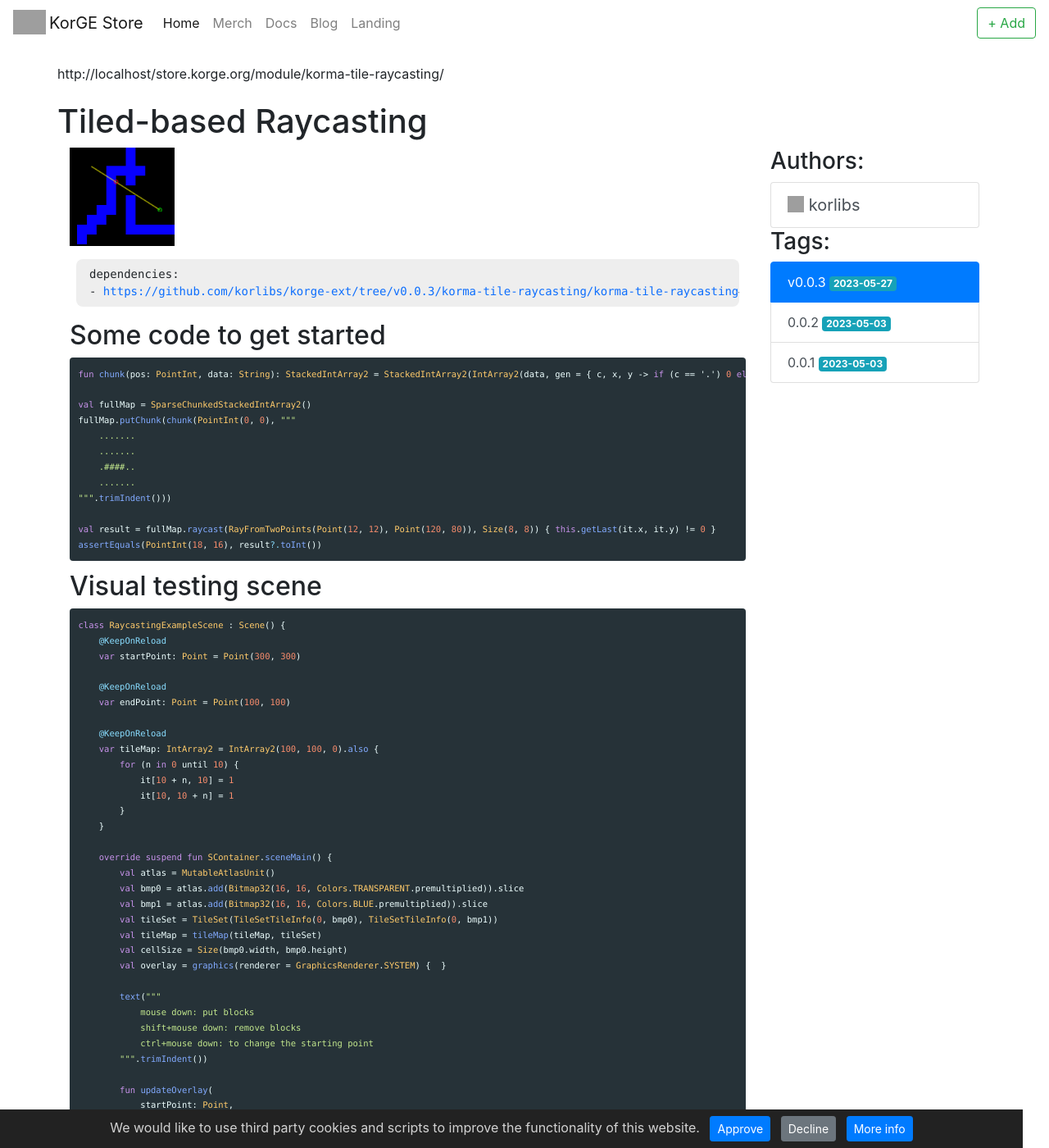
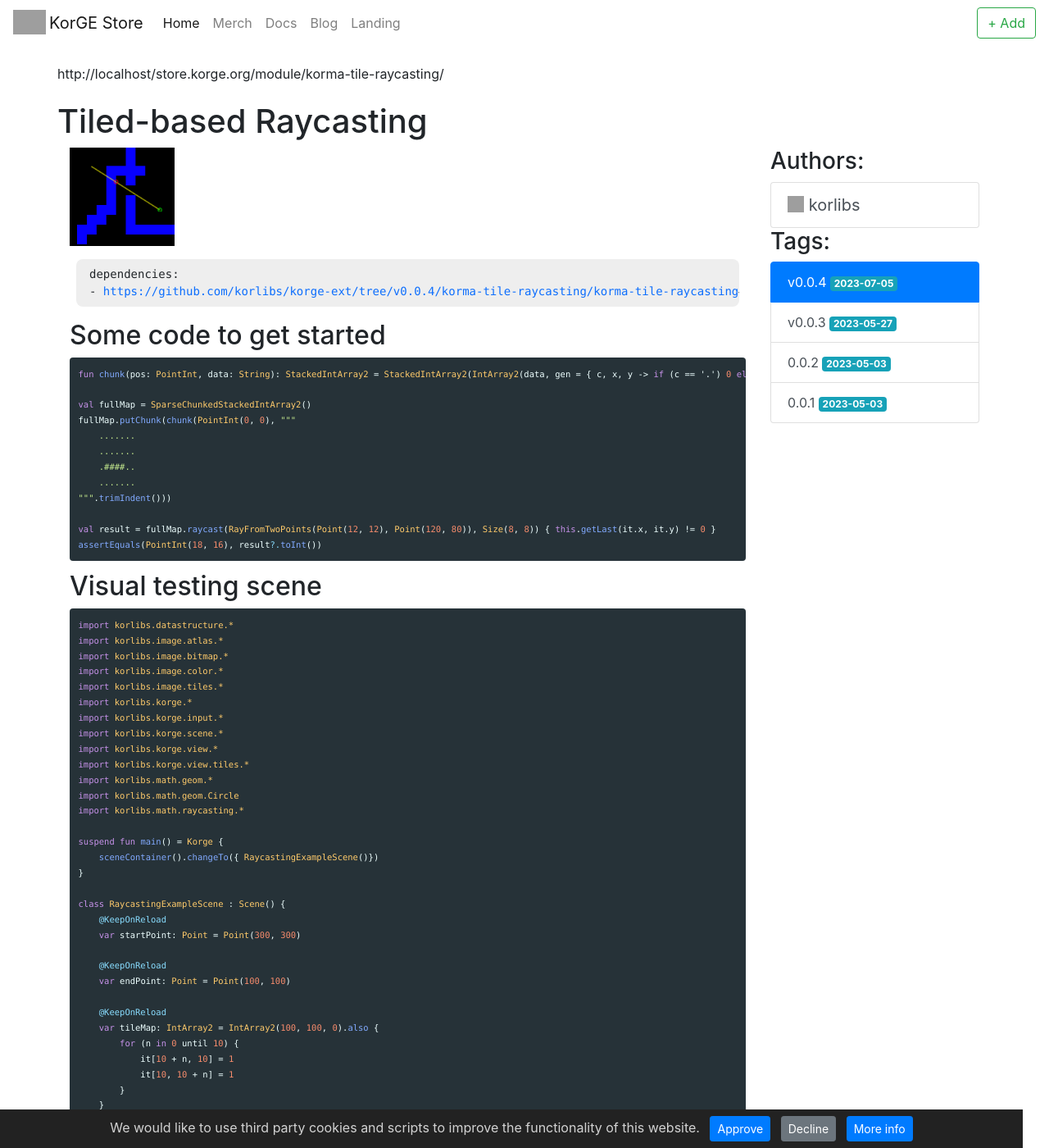
Before and after one commit to korlibs/store.korge.org, a Jekyll site: the page built from _modules/github.com/korlibs/korge-ext/korma-tile-raycasting/korma-tile-raycasting.md, in a window 1280 px wide and 1400 px high. Shown: the whole window at 82% size. Built offline with Jekyll 4.4.1, drawn with Linux system fonts in a browser that asks for light colours; nearby versions of some CDN libraries; library files that are not in the unit come from our copies; grey boxes are pictures that could not be loaded.

Commit message:
Update raycasting

````diff
--- a/_modules/github.com/korlibs/korge-ext/korma-tile-raycasting/korma-tile-raycasting.md
+++ b/_modules/github.com/korlibs/korge-ext/korma-tile-raycasting/korma-tile-raycasting.md
@@ -27,6 +27,24 @@
 ## Visual testing scene
 
 ```kotlin
+import korlibs.datastructure.*
+import korlibs.image.atlas.*
+import korlibs.image.bitmap.*
+import korlibs.image.color.*
+import korlibs.image.tiles.*
+import korlibs.korge.*
+import korlibs.korge.input.*
+import korlibs.korge.scene.*
+import korlibs.korge.view.*
+import korlibs.korge.view.tiles.*
+import korlibs.math.geom.*
+import korlibs.math.geom.Circle
+import korlibs.math.raycasting.*
+
+suspend fun main() = Korge {
+    sceneContainer().changeTo({ RaycastingExampleScene()})
+}
+
 class RaycastingExampleScene : Scene() {
     @KeepOnReload
     var startPoint: Point = Point(300, 300)
@@ -108,4 +126,5 @@
         }
     }
 }
+
 ```
--- a/_repotags/github.com/korlibs/korge-ext/github.com-korlibs-korge-ext.json
+++ b/_repotags/github.com/korlibs/korge-ext/github.com-korlibs-korge-ext.json
@@ -2,10 +2,12 @@
 layout: repotag
 title: github.com-korlibs-korge-ext
 tags:
+- v0.0.4: 28756510c6806ad83e93ad4267cfce3ca094c94e
 - v0.0.3: a88993c199f42cc00a2044b81b089a5cc3fb3a6b
 - 0.0.2: 143fcd75de1269d6425d51cd3d9a9b907c1d5c7a
 - 0.0.1: 7c4c3f6c11cd9d5662a49340a3b0c5dd8b0beaf2
 dates:
+  28756510c6806ad83e93ad4267cfce3ca094c94e: '2023-07-05T10:06:40Z'
   a88993c199f42cc00a2044b81b089a5cc3fb3a6b: '2023-05-27T11:25:12Z'
   143fcd75de1269d6425d51cd3d9a9b907c1d5c7a: '2023-05-03T11:22:10Z'
   7c4c3f6c11cd9d5662a49340a3b0c5dd8b0beaf2: '2023-05-03T10:10:32Z'
````
